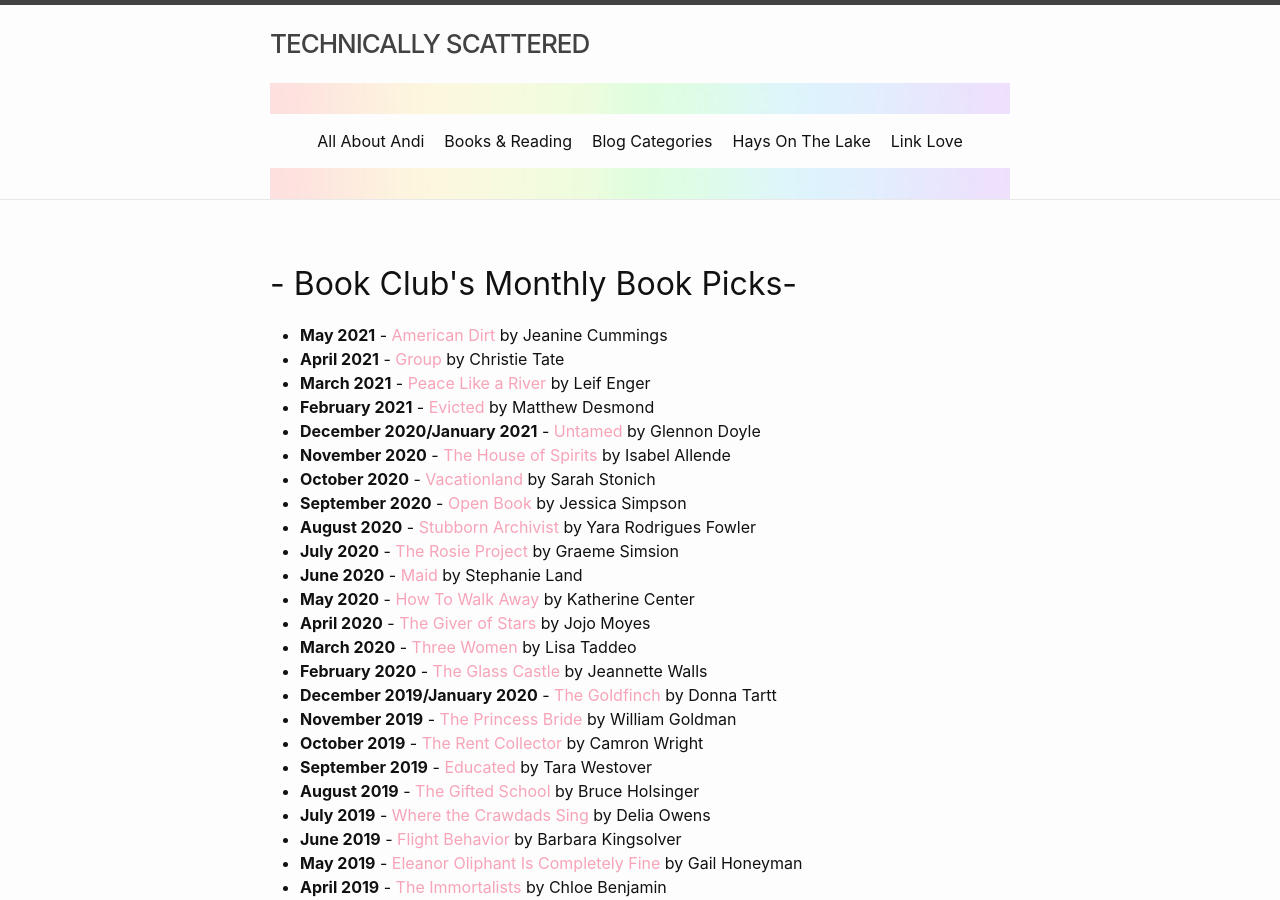
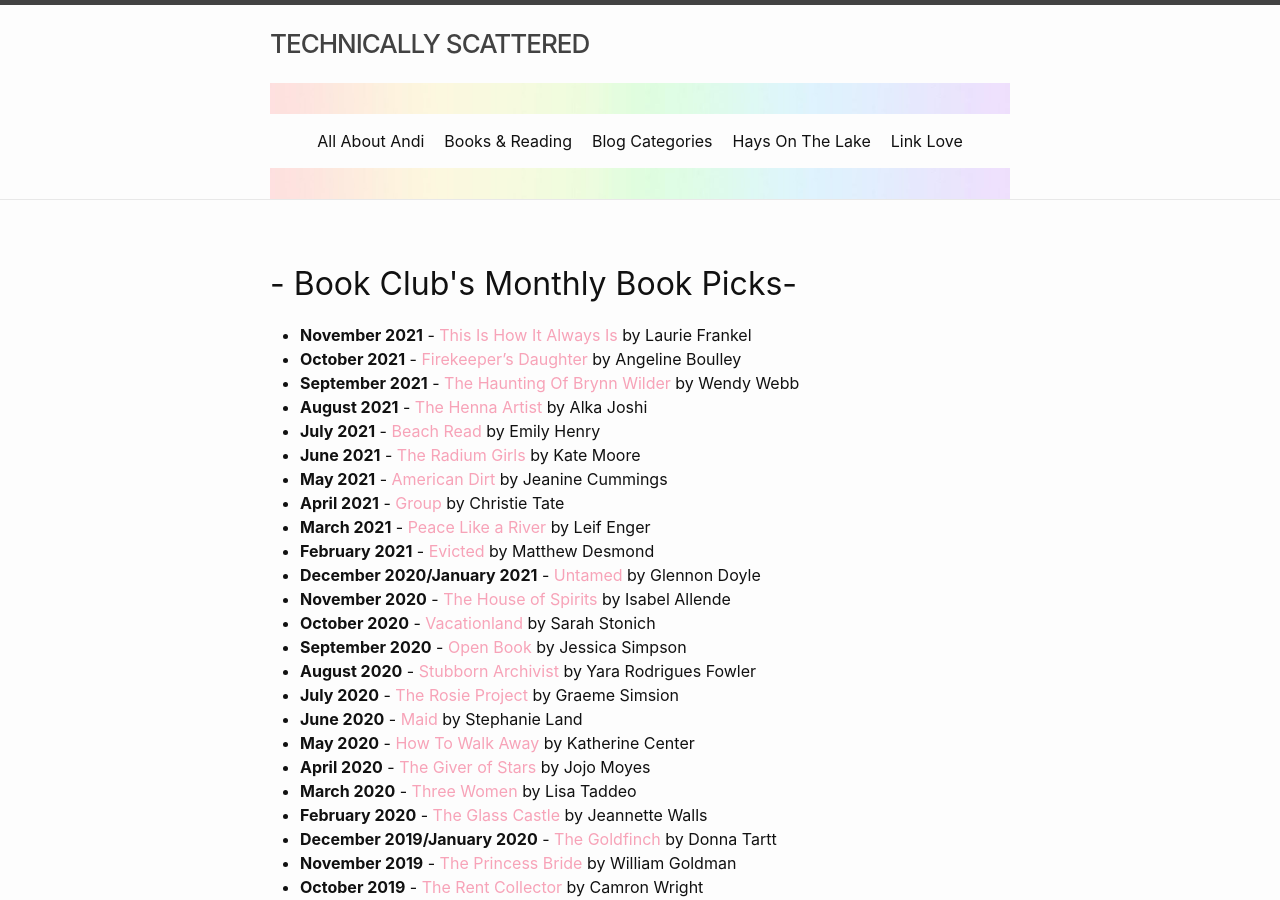
Before and after one commit to minihays/minihays.github.io, a Jekyll site: the page built from bookclub/booksread.markdown, in a window 1280 px wide and 900 px high. Built offline with Jekyll 4.4.1, drawn with Linux system fonts in a browser that asks for light colours.

Commit message:
added more books to books read

```diff
--- a/bookclub/booksread.markdown
+++ b/bookclub/booksread.markdown
@@ -5,6 +5,12 @@
 ---
 <h2>- Book Club's Monthly Book Picks-</h2>
 
+- **November 2021** - [This Is How It Always Is](https://www.amazon.com/This-How-Always-LAURIE-FRANKEL/dp/1250088569/ref=sr_1_1?dchild=1&keywords=this+is+how+it+always+is&qid=1619566329&sr=8-1) by Laurie Frankel
+- **October 2021** - [Firekeeper's Daughter](https://www.amazon.com/Firekeepers-Daughter-Angeline-Boulley/dp/1250766567) by Angeline Boulley
+- **September 2021** - [The Haunting Of Brynn Wilder](https://www.amazon.com/Haunting-Brynn-Wilder-Novel-ebook/dp/B0844QT2FT/ref=sr_1_1?dchild=1&keywords=haunting+of+brynn+wilder&qid=1619566273&sr=8-1) by Wendy Webb
+- **August 2021** - [The Henna Artist](https://www.amazon.com/Henna-Artist-Novel-Alka-Joshi/dp/0778331474/ref=sr_1_1?dchild=1&keywords=the+henna+artist&qid=1619566238&sr=8-1) by Alka Joshi
+- **July 2021** - [Beach Read](https://www.amazon.com/Beach-Read-Emily-Henry/dp/1984806734/ref=sr_1_1?dchild=1&keywords=beach+read&qid=1619566208&sr=8-1) by Emily Henry
+- **June 2021** - [The Radium Girls](https://www.amazon.com/Radium-Girls-Story-Americas-Shining/dp/149264935X) by Kate Moore
 - **May 2021** - [American Dirt](https://www.amazon.com/American-Dirt-Novel-Jeanine-Cummins-ebook/dp/B07QQLCZY1/ref=sr_1_1?dchild=1&keywords=american+dirt&qid=1603851432&sr=8-1) by Jeanine Cummings
 - **April 2021** - [Group](https://www.amazon.com/Group-How-One-Therapist-Circle-Strangers-Saved-My-Life-ebook/dp/B084GBBGHS/ref=sr_1_1?dchild=1&keywords=group&qid=1603851287&sr=8-1) by Christie Tate
 - **March 2021** - [Peace Like a River](https://www.amazon.com/Peace-Like-River-Leif-Enger-ebook/dp/B0062A4882/ref=sr_1_1?crid=16K4C2TO9GDGH&dchild=1&keywords=peace+like+a+river+by+leif+enger&qid=1603850920&s=digital-text&sprefix=peace+like+a+%2Cdigital-text%2C186&sr=1-1) by Leif Enger
```
